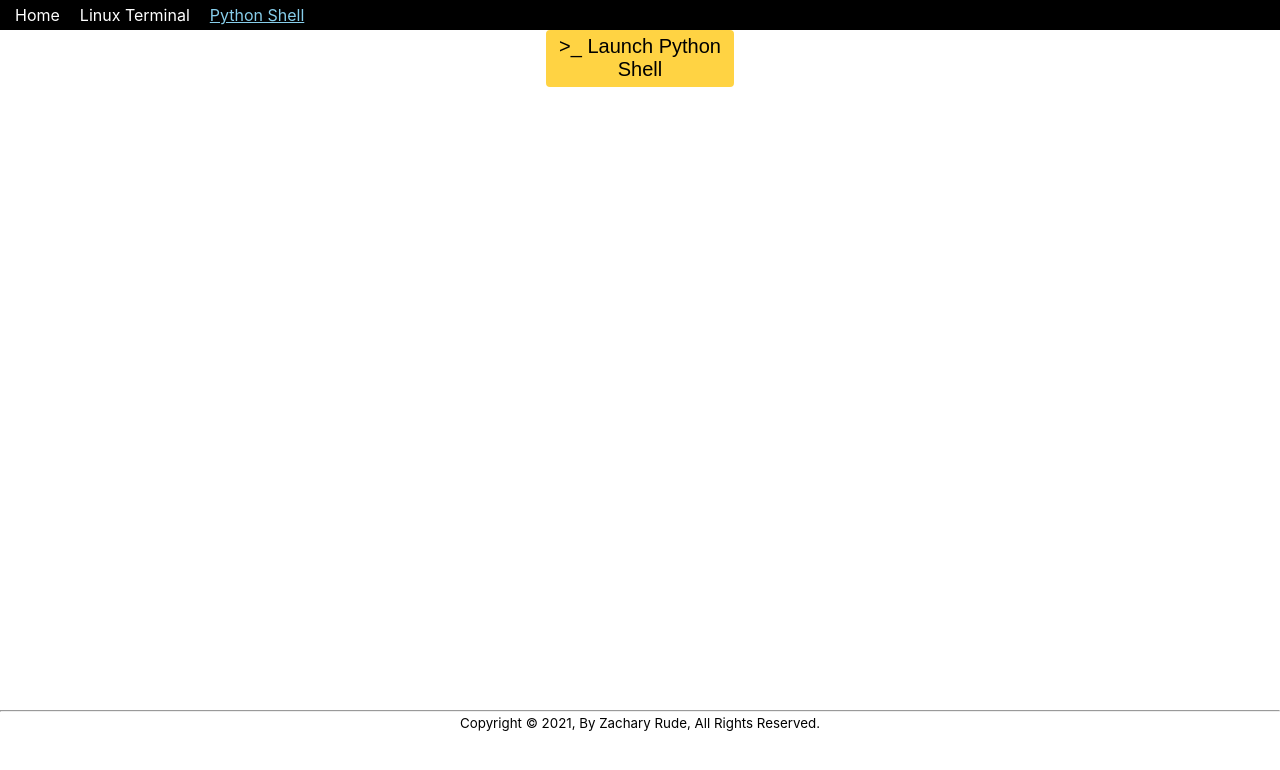
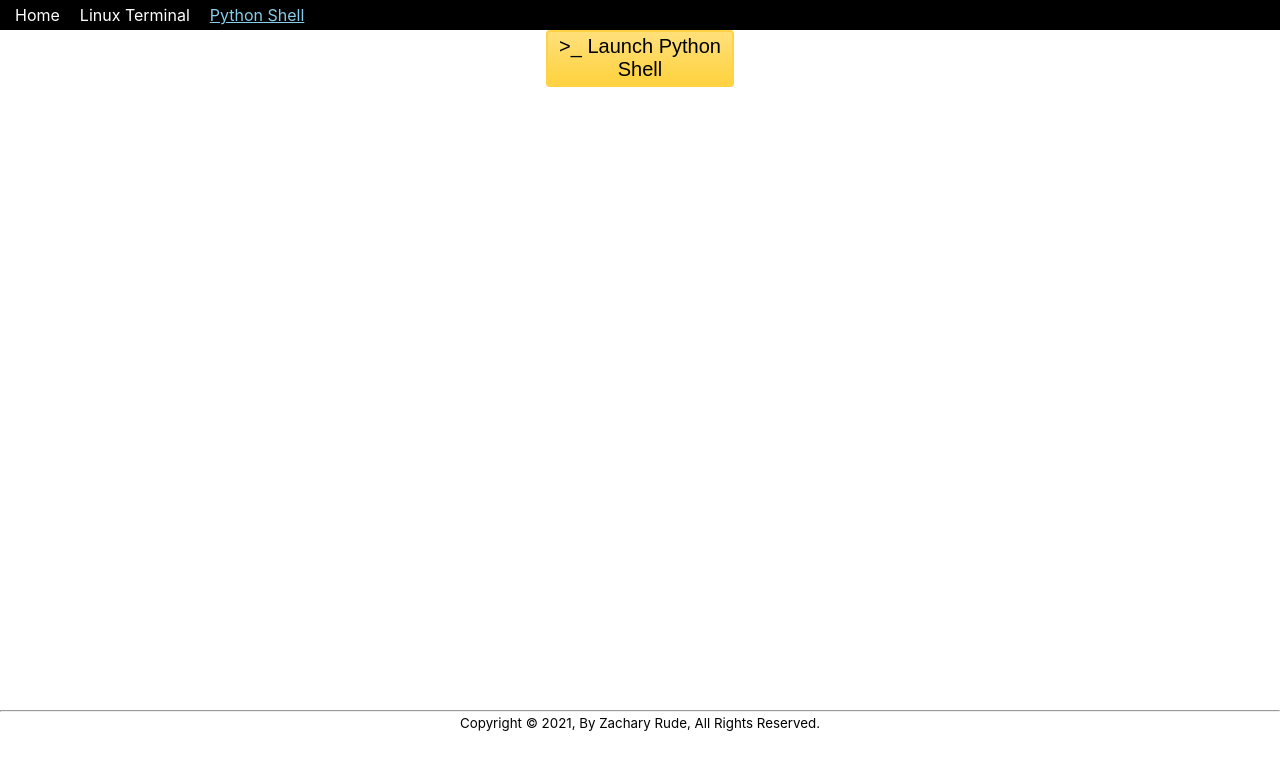
Before and after one commit to Zachary-Rude/Zachary-Rude.github.io, a plain HTML site: page Python-Shell/index.html in a window 1280 px wide. Drawn offline with Linux system fonts and the light colour scheme; a web font is replaced by a local one.

Commit message:
Update terminal.css

```diff
--- a/css/terminal.css
+++ b/css/terminal.css
@@ -74,7 +74,7 @@ main section a:hover { text-decoration: underline; }
 img[alt="My Linux Terminal"] { width: 20%; }
 button[onclick="open_python_shell()"] {
   font-family: 'Flux Regular', sans-serif;
-  background-color: #ffd343;
+  background-image: linear-gradient(#ffdf76 10%, #ffd343 90%);
   border-radius: .25rem;
   border: 2px solid #ffd343;
   font-size: 20px;
```
